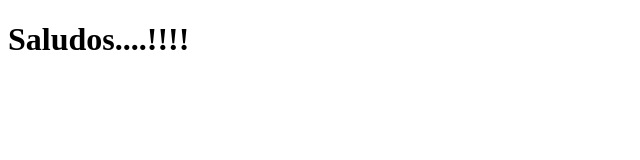
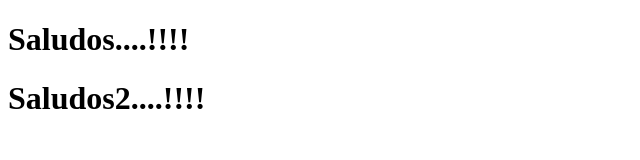
Before and after one commit to rdomingo1986/git-test, a plain HTML site: page carlos.html in a window 1280 px wide. Shown: the whole page, without its empty margins (0-640 px from the left). Drawn offline with Linux system fonts and the light colour scheme.

Commit message:
Modificación html

```diff
--- a/carlos.html
+++ b/carlos.html
@@ -12,5 +12,6 @@ and open the template in the editor.
     </head>
     <body>
         <h1>Saludos....!!!!</h1>
+        <h1>Saludos2....!!!!</h1>
     </body>
 </html>
```
